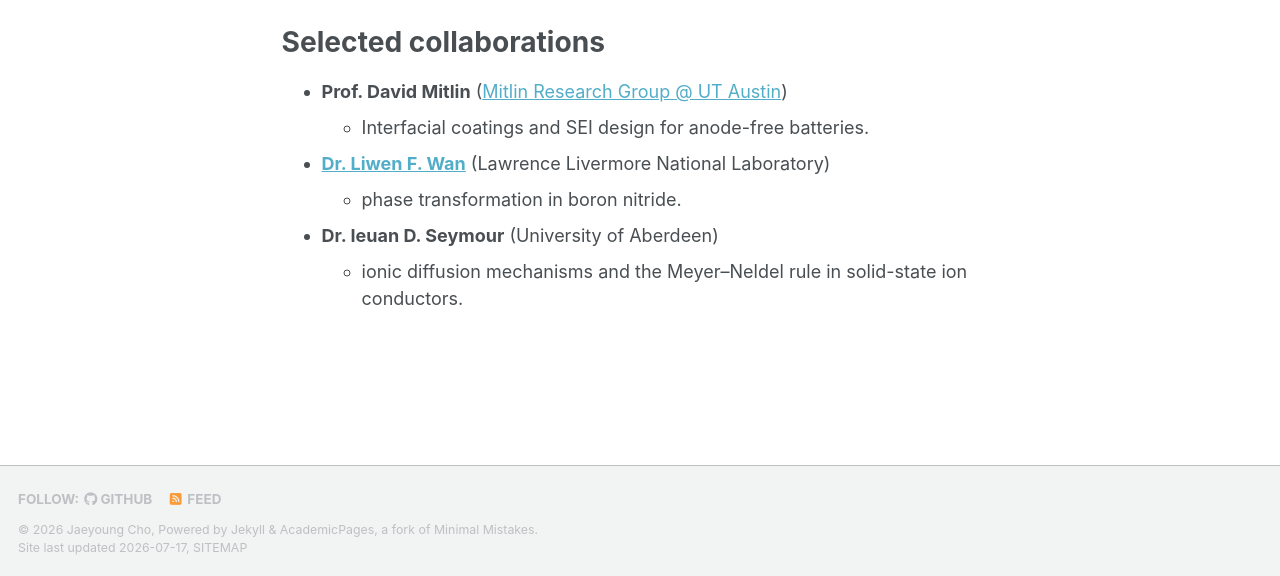
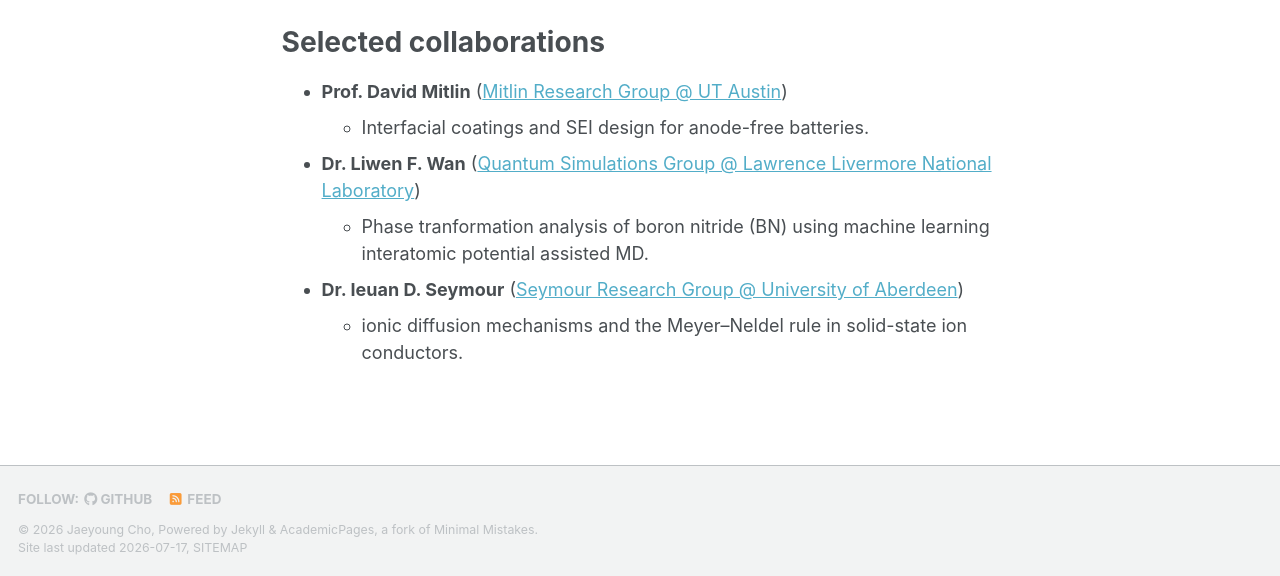
Before and after one commit to jycho5758/jycho5758.github.io, a Jekyll site: the page built from _pages/research.md, in a window 1280 px wide and 1188 px high, cut to the strip 612-1188 px from the top of the window. Built offline with Jekyll 4.4.1, drawn with Linux system fonts in a browser that asks for light colours; some web fonts are replaced; a script bundle is joined from its source files by our own code; library files that are not in the unit come from our copies.

Commit message:
Update research.md

```diff
--- a/_pages/research.md
+++ b/_pages/research.md
@@ -32,7 +32,7 @@ Selected collaborations
 ======
 - **Prof. David Mitlin** ([Mitlin Research Group @ UT Austin](https://sites.google.com/view/mitlin-group/home?authuser=0))
   * Interfacial coatings and SEI design for anode-free batteries.
-- **[Dr. Liwen F. Wan](https://qsg.llnl.gov)** (Lawrence Livermore National Laboratory)
-  * phase transformation in boron nitride.
-- **Dr. Ieuan D. Seymour** (University of Aberdeen)
+- **Dr. Liwen F. Wan** ([Quantum Simulations Group @ Lawrence Livermore National Laboratory](https://qsg.llnl.gov))
+  * Phase tranformation analysis of boron nitride (BN) using machine learning interatomic potential assisted MD.
+- **Dr. Ieuan D. Seymour** ([Seymour Research Group @ University of Aberdeen](https://www.abdn.ac.uk/people/ieuan.seymour))
   * ionic diffusion mechanisms and the Meyer–Neldel rule in solid-state ion conductors.
```
